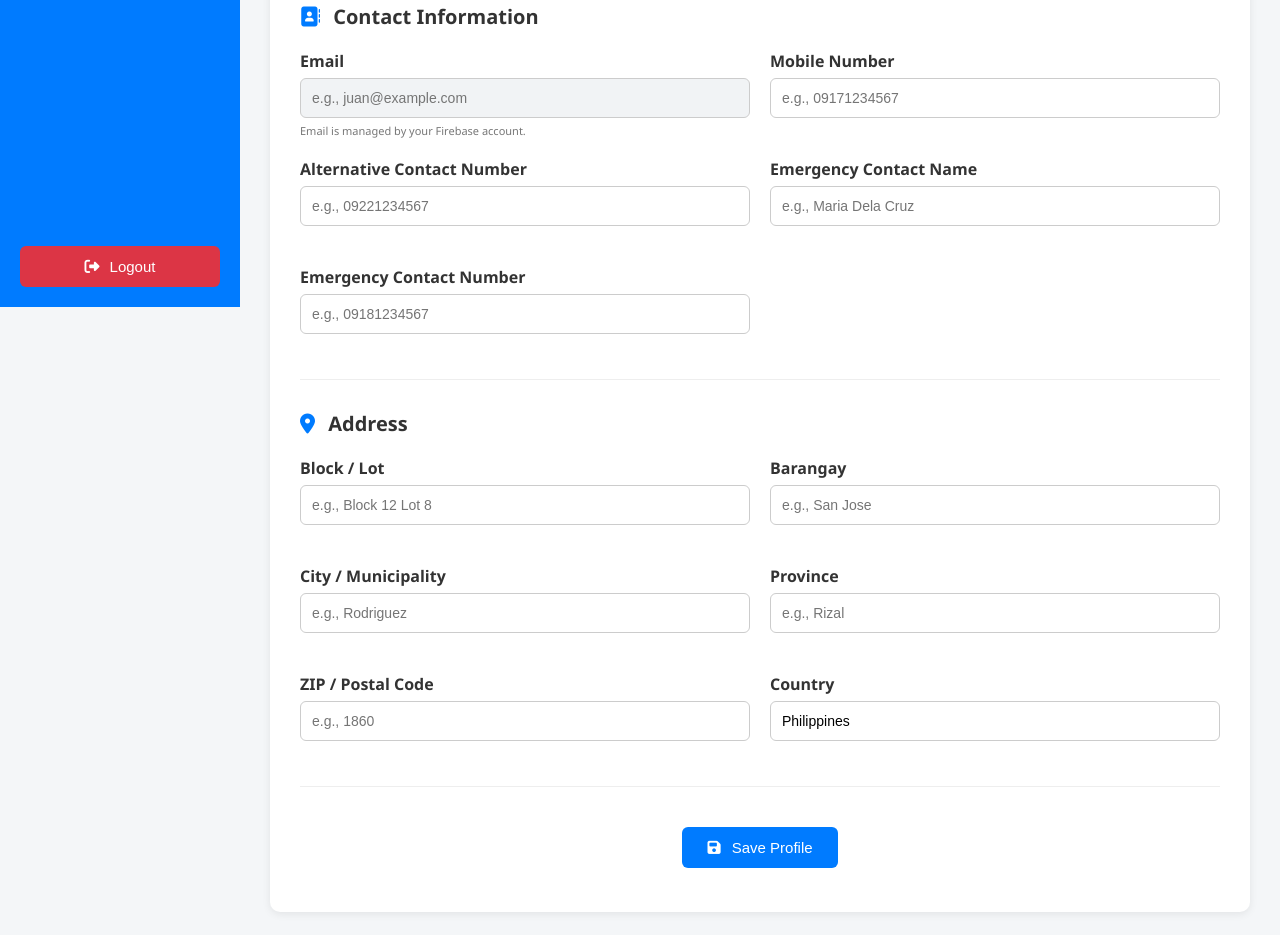
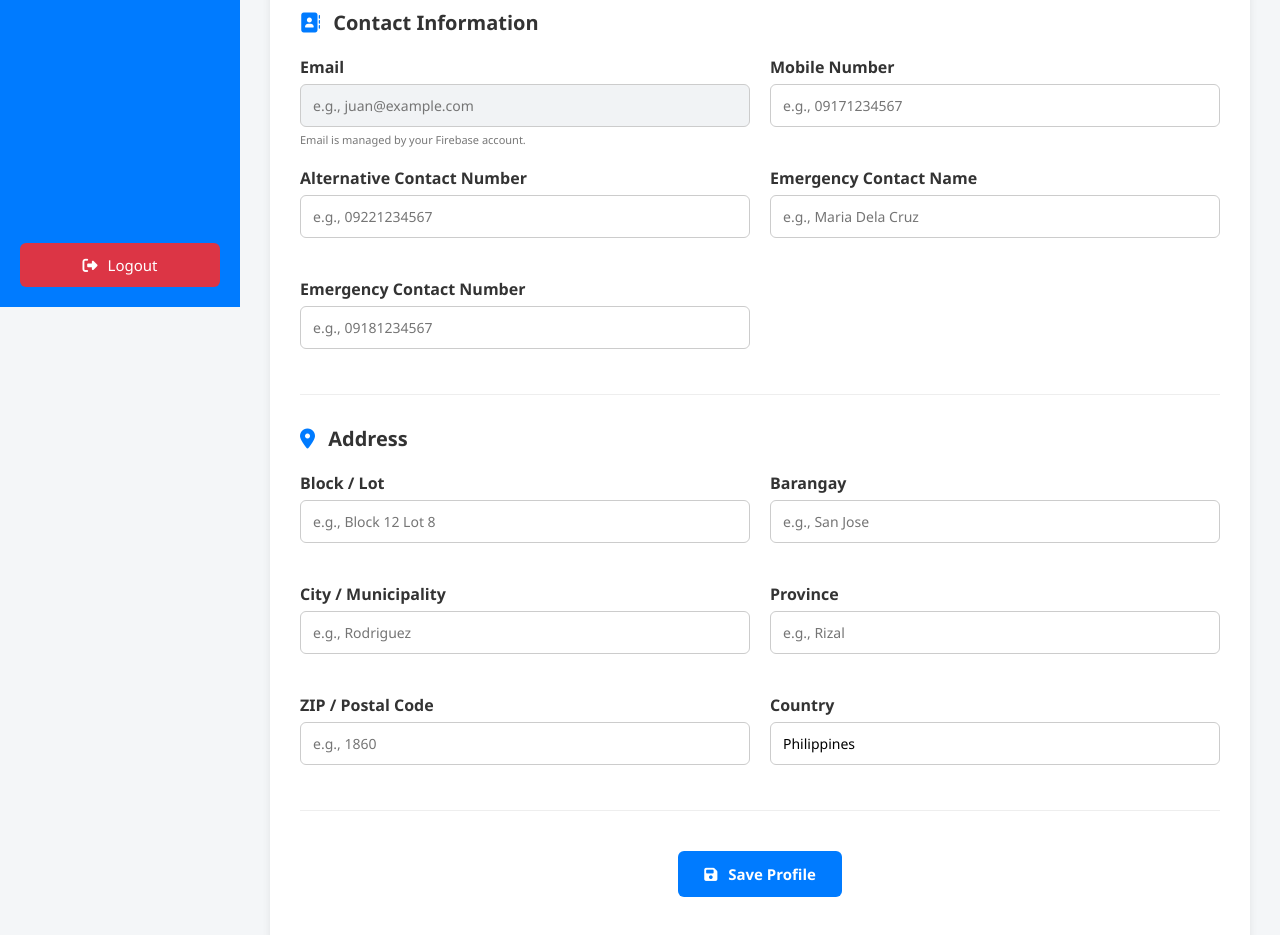
Before and after one commit to Codalisher14/web-application-group-projects, a website: page Main_Dashboard/profile_dashboard.html in a window 1280 px wide. Shown: the part 493-1428 px from the top of the page. Drawn offline with Linux system fonts and the light colour scheme.

Commit message:
Improve readability

```diff
--- a/Main_Dashboard/profile_dashboard.css
+++ b/Main_Dashboard/profile_dashboard.css
@@ -15,7 +15,13 @@
     font-family: 'Segoe UI', Arial, sans-serif;
 
     background: #f4f6f8;
+    color: #1f2937;
 
+}
+
+button,
+input {
+    font: inherit;
 }
 
 
@@ -157,6 +163,13 @@
 
     background: #b02a37;
 
+}
+
+.logout-button:focus-visible,
+nav a:focus-visible,
+.save-button:focus-visible {
+    outline: 3px solid rgba(255, 255, 255, 0.7);
+    outline-offset: 2px;
 }
 
 
@@ -303,7 +316,7 @@
 
     width: 100%;
 
-    padding: 11px;
+    padding: 11px 12px;
 
     border: 1px solid #cccccc;
 
@@ -312,6 +325,7 @@
     font-size: 14px;
 
     background: white;
+    transition: border-color 0.2s ease, box-shadow 0.2s ease;
 
 }
 
@@ -394,13 +408,14 @@
 
     color: white;
 
-    border: none;
+    border: 1px solid transparent;
 
     border-radius: 6px;
 
     cursor: pointer;
 
     font-size: 15px;
+    font-weight: 600;
 
     transition: 0.3s;
 
@@ -429,6 +444,7 @@
     font-size: 14px;
 
     font-weight: bold;
+    min-height: 18px;
 
 }
 
```
